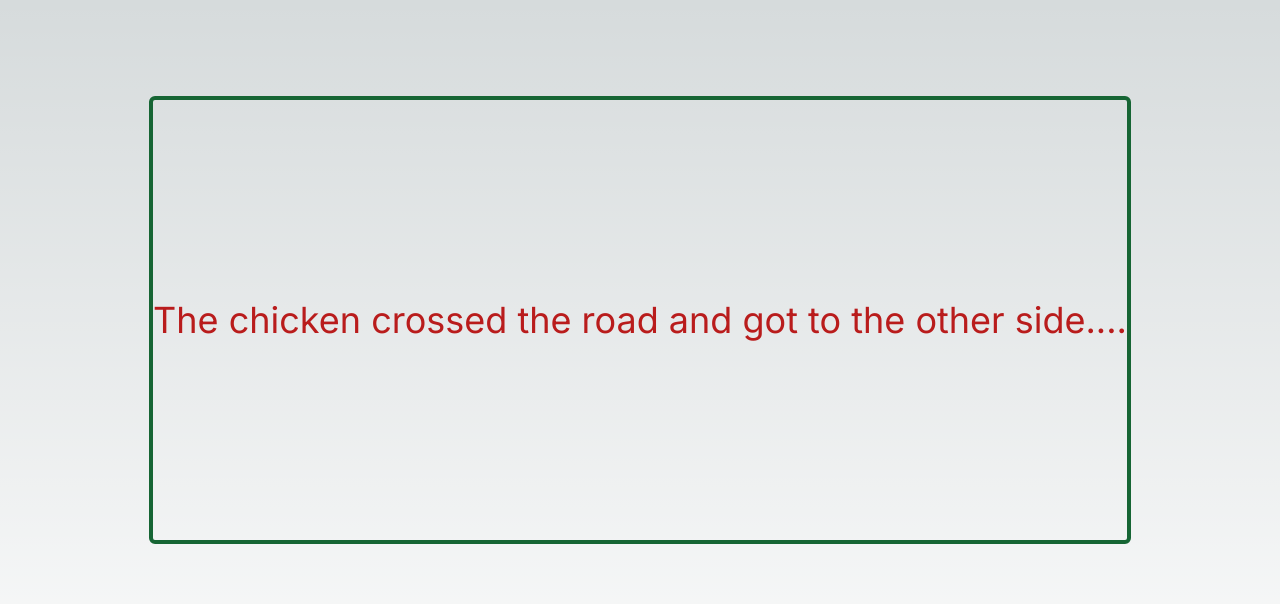
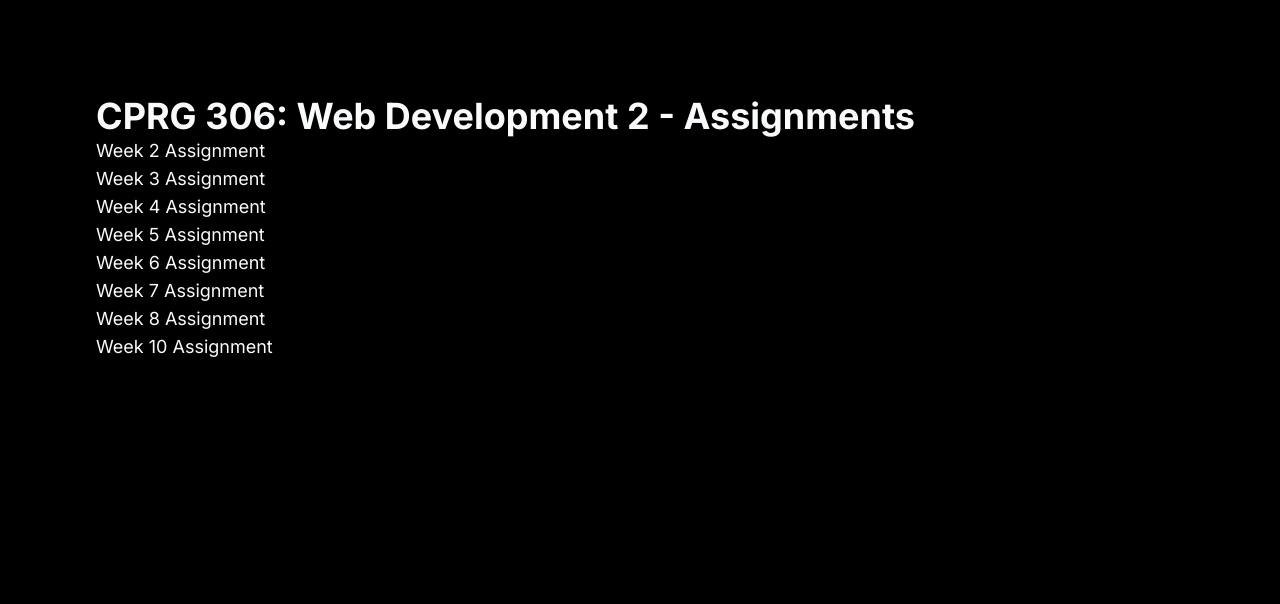
Before and after one commit to kaurrajinder0/cprg306-assignments, a Next.js app: page / in a window 1280 px wide. Shown: the top 604 px of the page. Built offline with nearby package versions, Linux system fonts and the light colour scheme.

Commit message:
final code

```diff
--- a/app/page.js
+++ b/app/page.js
@@ -1,11 +1,52 @@
 import Image from "next/image";
+import Link from 'next/link';
 
 export default function Home() {
-  return (
-    <main className="flex min-h-screen flex-col items-center justify-between p-24">
-      <div className="text-4xl text-red-700 border-4 border-green-800 py-[200px] rounded-md">
-         The chicken crossed the road and got to the other side....
-      </div>
+  return(
+    <main className="  min-h-screen h-screen flex-col items-center justify-between p-24 ml-auto"style={{ backgroundColor: 'black' }}>
+      <div className=" text-lg text-gray-50 gap-5">
+      <b className= "text-4xl">CPRG 306: Web Development 2 - Assignments</b>
+      <p>
+        <Link href="/week-2" className=" hover:text-green-500 hover:underline">
+         Week 2 Assignment
+        </Link>
+        </p>
+        <p>
+        <Link href="/week-2" className=" hover:text-green-500 hover:underline">
+        Week 3 Assignment
+        </Link>
+        </p>
+        <p>
+        <Link href="/week-2"className="  hover:text-green-500 hover:underline" >
+        Week 4 Assignment
+        </Link>
+        </p>
+        <p>
+        <Link href="/week-2" className=" hover:text-green-500 hover:underline">
+        Week 5 Assignment
+        </Link>
+         </p>
+         <p>
+        <Link href="/week-2" className=" hover:text-green-500 hover:underline">
+        Week 6 Assignment
+        </Link>
+         </p>
+         <p>
+        <Link href="/week-2" className=" hover:text-green-500 hover:underline">
+        Week 7 Assignment
+        </Link>
+         </p>
+         <p>
+        <Link href="/week-2" className=" hover:text-green-500 hover:underline">
+        Week 8 Assignment
+        </Link>
+         </p>
+         <p>
+        <Link href="/week-2" className=" hover:text-green-500 hover:underline">
+        Week 10 Assignment
+        </Link>
+      </p>
+    </div>
     </main>
   );
 }
--- a/app/week-2/page.js
+++ b/app/week-2/page.js
@@ -1,7 +1,21 @@
+// export default function Page() {
+//   return (
+//     <main>
+//       <h1>Shopping List</h1>
+//       <StudentInfo />
+//     </main>
+//   );
+// }
+
+import StudentInfo from "./student-info";
+
 export default function Page() {
-    return (
-      <main>
-        <h1>Shopping List</h1>
-      </main>
-    );
-  }
+  return (
+    <main className=" min-h-screen h-screen "style={{ backgroundColor: 'black' }}>
+    <div className=" text-gray-50">
+      <h1>Shopping List</h1>
+      <StudentInfo />
+      </div>
+    </main>
+  );
+}
--- /dev/null
+++ b/app/week-2/student-info.js
@@ -0,0 +1,16 @@
+import Link from 'next/link';
+const StudentInfo = () =>{
+    const yourName = "Rajinder Kaur";
+    const githubRepository = "https://github.com/kaurrajinder0";
+
+    return (
+        <div>
+            <p>{yourName}</p>
+            <Link href={githubRepository}>
+            https://github.com/kaurrajinder0
+            </Link>
+        </div>
+    );
+};
+
+export default StudentInfo;
```
